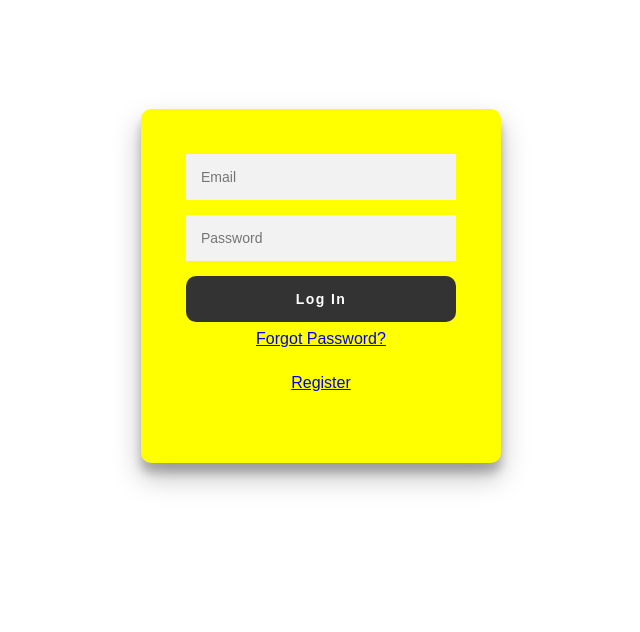
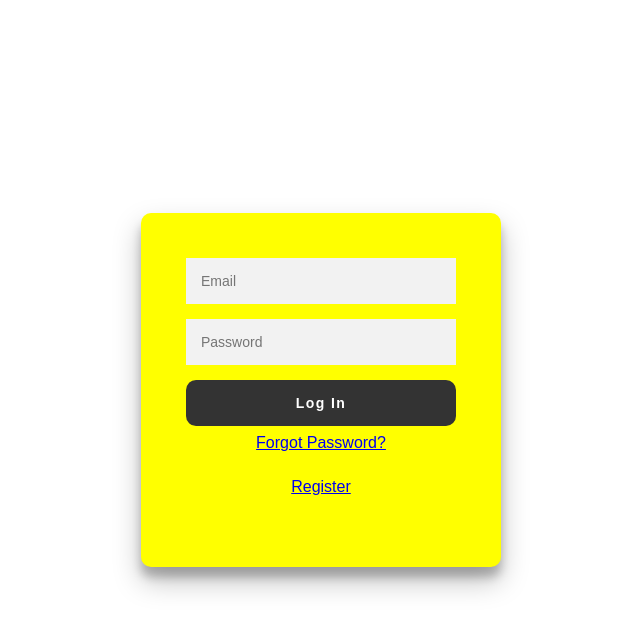
Before and after one commit to iamdejean/Login-and-Registration-Form, a plain HTML site: page index.html in a window 1280 px wide. Shown: the whole page, without its empty margins (319-959 px from the left). Drawn offline with Linux system fonts and the light colour scheme.

Commit message:
Update style.css

```diff
--- a/style.css
+++ b/style.css
@@ -1,7 +1,11 @@
  .login-page {
     width: 360px;
-    padding: 8% 0 0;
+    padding: 2rem 0;
     margin: auto;
+    min-height:100vh;
+    display:flex;
+    align-items: center;
+    Justify-content: center;
   }
   .form {
     position: relative;
```
